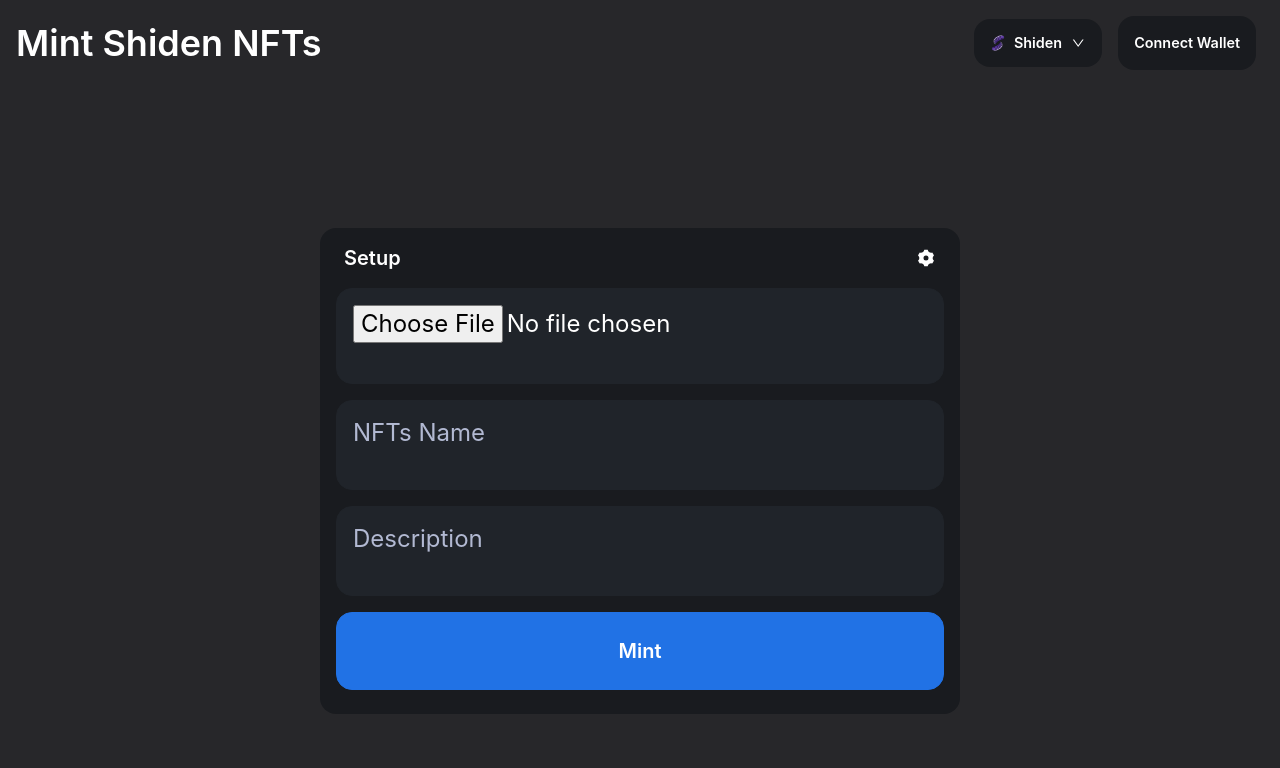
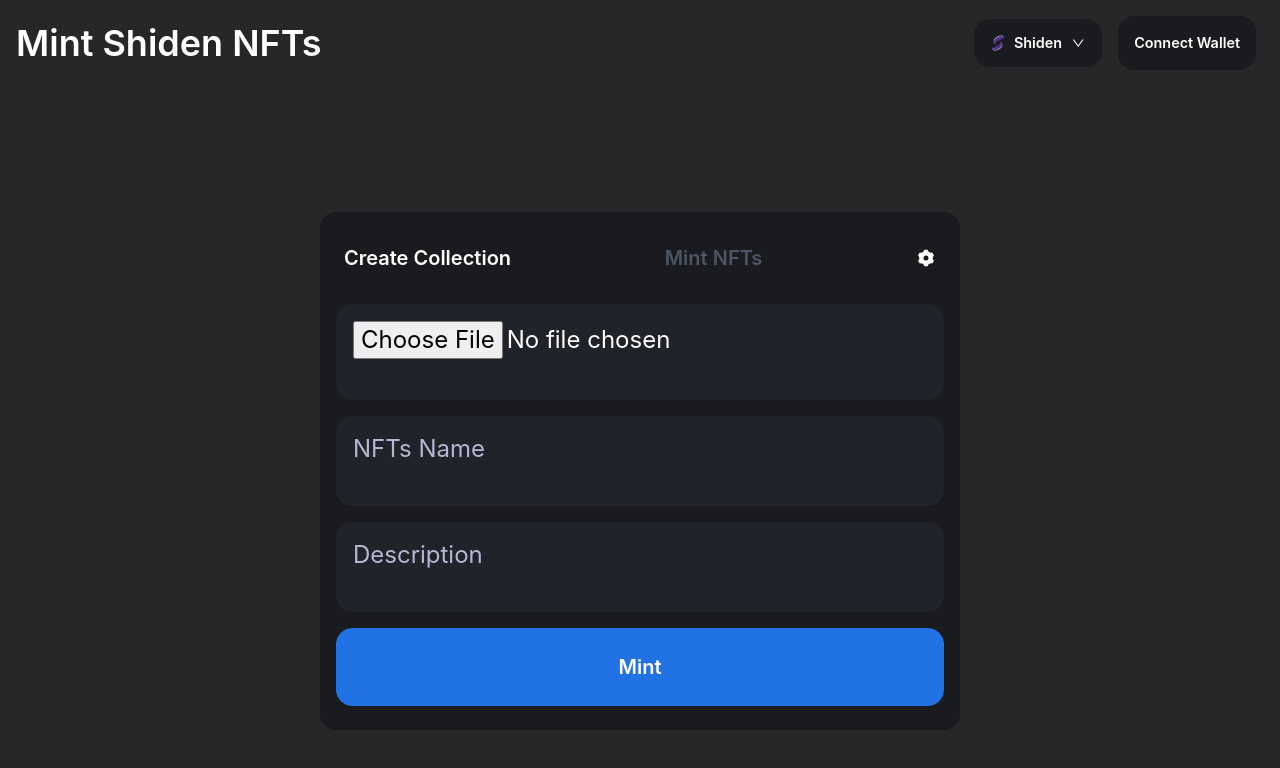
Before and after one commit to tnkshuuhei/psp34-nfts, a Next.js app: page / in a window 1280 px wide. Shown: the top 768 px of the page. Built offline with nearby package versions, Linux system fonts and the light colour scheme.

Commit message:
add activetab

```diff
--- a/components/Main.js
+++ b/components/Main.js
@@ -8,12 +8,16 @@ import { CodePromise, ContractPromise } from '@polkadot/api-contract'
 const style = {
 	wrapper: `h-screen w-screen flex items-center justify-center mt-14`,
 	content: `bg-[#191B1F] w-[40rem] rounded-2xl p-4`,
-	formHeader: `px-2 flex items-center justify-between font-semibold text-xl`,
+	formHeader: `cursor-pointer px-2 flex items-center justify-between font-semibold text-xl`,
 	transferPropContainer: `bg-[#20242A] my-4 rounded-2xl p-4 text-3xl  border border-[#20242A] hover:border-[#41444F]  flex justify-between`,
 	transferPropInput: `bg-transparent placeholder:text-[#B2B9D2] outline-none mb-6 w-full text-2xl`,
+	inactivetab: ` text-gray-600 inline-block p-4 rounded-t-lg hover:text-gray-600 dark:hover:bg-gray-800 dark:hover:text-gray-300`,
+	activetab: `bg-[#191B1F]`,
 }
 const Main = () => {
 	const { currentAccount, api } = useContext(ConnectContext)
+	const [activeTab, setActiveTab] = useState('collection');
+	console.log(activeTab);
 	const [Name, setName] = useState();
 	const [Image, setImage] = useState();
 	const [Description, setDescription] = useState();
@@ -46,7 +50,8 @@ const Main = () => {
 		<div className={style.wrapper}>
 			<div className={style.content}>
 				<div className={style.formHeader}>
-					<div>Setup</div>
+					<div className={`${style.activetab} ${activeTab !== 'collection' && style.inactivetab}`} onClick={() => setActiveTab('collection')}>Create Collection</div>
+					<div className={`${style.activetab} ${activeTab !== 'mint' && style.inactivetab}`} onClick={() => setActiveTab('mint')}>Mint NFTs</div>
 					<div>
 						<RiSettings3Fill />
 					</div>
@@ -80,7 +85,7 @@ const Main = () => {
 				</div>
 			</div>
 
-		</div>
+		</div >
 	)
 }
 export default Main
--- a/pages/index.js
+++ b/pages/index.js
@@ -1,16 +1,12 @@
 import Image from 'next/image'
-//import Button from '../component/Button'
 import Header from '../components/Header'
 import Main from '../components/Main'
 //import styles from '../styles/Home.module.css'
-import { ConnectContext } from '../context/ConnectProvider'
-import { useContext } from 'react'
 
 const style = {
 	wrapper: `h-screen max-h-screen h-min-screen w-screen bg-zinc-800 text-white select-none flex flex-col justify-between`
 }
 export default function Home() {
-	const { connectWallet, currentAccount, api } = useContext(ConnectContext)
 	return (
 		<div className={style.wrapper}>
 			<Header />
```
